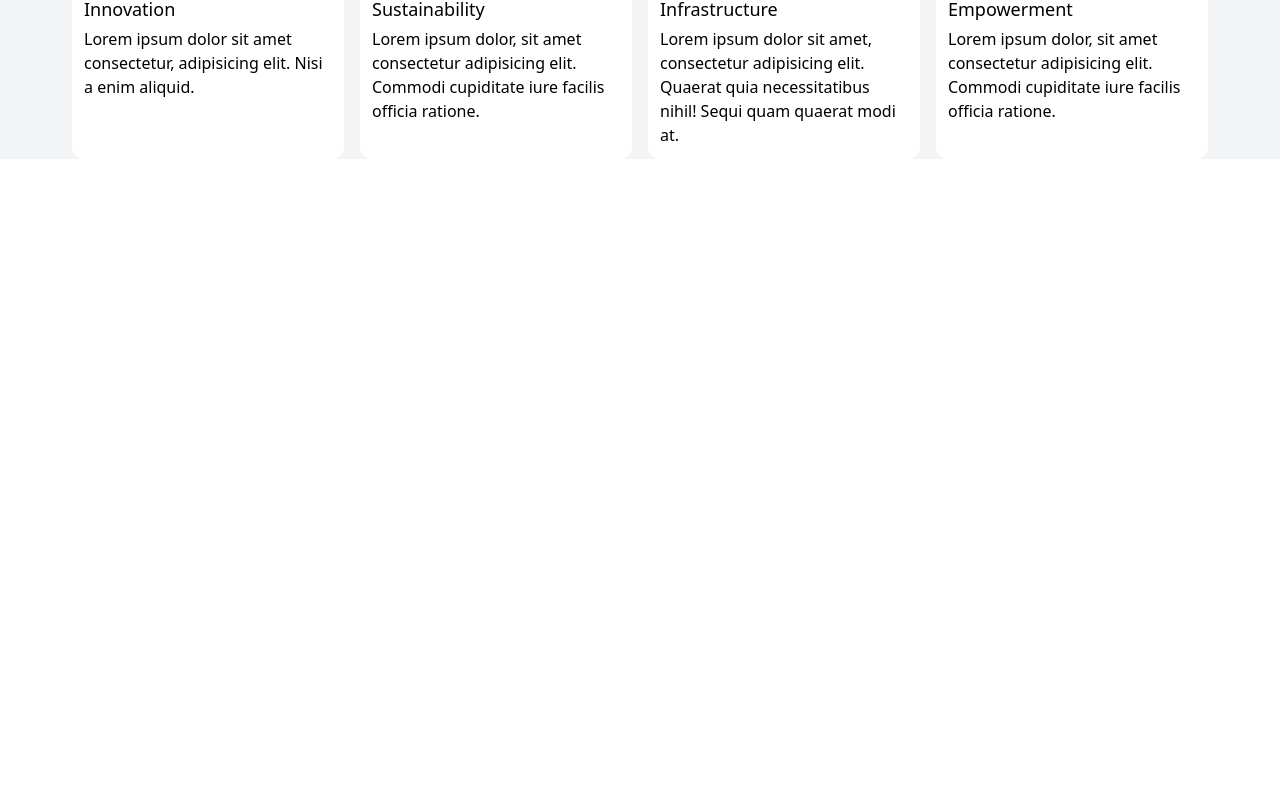
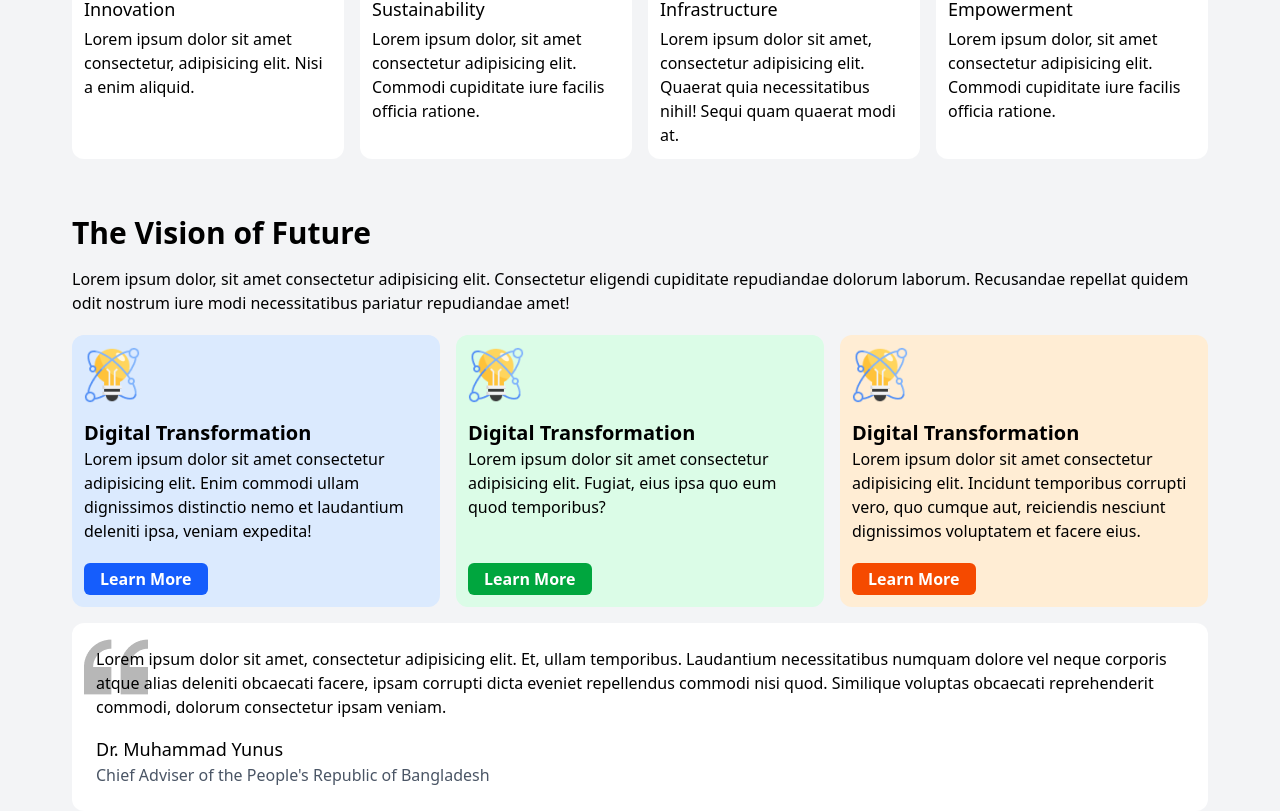
Before and after one commit to mrirakib04/landing-page-5, a React (Vite) app: page / in a window 1280 px wide. Shown: the part 624-1435 px from the top of the page. Before the commit the page ends 800 px from the top, so only its background shows below. Built offline with nearby package versions, Linux system fonts and the light colour scheme.

Commit message:
vision section added

```diff
--- a/src/App.jsx
+++ b/src/App.jsx
@@ -1,5 +1,6 @@
 import Header from "./components/Header";
 import Pillars from "./components/Pillars";
+import Vision from "./components/Vision";
 
 function App() {
   return (
@@ -7,6 +8,7 @@ function App() {
       <div className="max-w-6xl mx-auto px-2">
         <Header></Header>
         <Pillars></Pillars>
+        <Vision></Vision>
       </div>
     </div>
   );
--- /dev/null
+++ b/src/components/Vision.jsx
@@ -0,0 +1,89 @@
+import lightImg from "./../assets/img/card-icon.png";
+import qouteImg from "./../assets/img/quote-bg.png";
+
+const Vision = () => {
+  return (
+    <div className="w-full sm:mt-14 mt-8">
+      <h2 className="md:text-3xl text-2xl mb-4 font-semibold">
+        The Vision of Future
+      </h2>
+      <p>
+        Lorem ipsum dolor, sit amet consectetur adipisicing elit. Consectetur
+        eligendi cupiditate repudiandae dolorum laborum. Recusandae repellat
+        quidem odit nostrum iure modi necessitatibus pariatur repudiandae amet!
+      </p>
+      <div className="mt-5 w-full grid md:grid-cols-3 sm:grid-cols-2 grid-cols-1 gap-4 items-center">
+        <div className="flex flex-col justify-between items-start p-3 rounded-xl bg-blue-100 w-full text-black h-full max-w-sm mx-auto">
+          <div>
+            <img src={lightImg} className="sm:w-14 w-12 mb-2" alt="icon" />
+            <h4 className="text-xl font-semibold mt-4">
+              Digital Transformation
+            </h4>
+            <p>
+              Lorem ipsum dolor sit amet consectetur adipisicing elit. Enim
+              commodi ullam dignissimos distinctio nemo et laudantium deleniti
+              ipsa, veniam expedita!
+            </p>
+          </div>
+          <button className="py-1 px-4 rounded-md font-semibold bg-blue-600 text-white transition hover:bg-blue-700 mt-5 cursor-pointer">
+            Learn More
+          </button>
+        </div>
+        <div className="flex flex-col justify-between items-start p-3 rounded-xl bg-green-100 w-full text-black h-full max-w-sm mx-auto">
+          <div>
+            <img src={lightImg} className="sm:w-14 w-12 mb-2" alt="icon" />
+            <h4 className="text-xl font-semibold mt-4">
+              Digital Transformation
+            </h4>
+            <p>
+              Lorem ipsum dolor sit amet consectetur adipisicing elit. Fugiat,
+              eius ipsa quo eum quod temporibus?
+            </p>
+          </div>
+          <button className="py-1 px-4 rounded-md font-semibold bg-green-600 text-white transition hover:bg-green-700 mt-5 cursor-pointer">
+            Learn More
+          </button>
+        </div>
+        <div className="flex flex-col justify-between items-start p-3 rounded-xl bg-orange-100 w-full text-black h-full max-w-sm mx-auto">
+          <div>
+            <img src={lightImg} className="sm:w-14 w-12 mb-2" alt="icon" />
+            <h4 className="text-xl font-semibold mt-4">
+              Digital Transformation
+            </h4>
+            <p>
+              Lorem ipsum dolor sit amet consectetur adipisicing elit. Incidunt
+              temporibus corrupti vero, quo cumque aut, reiciendis nesciunt
+              dignissimos voluptatem et facere eius.
+            </p>
+          </div>
+          <button className="py-1 px-4 rounded-md font-semibold bg-orange-600 text-white transition hover:bg-orange-700 mt-5 cursor-pointer">
+            Learn More
+          </button>
+        </div>
+      </div>
+      <div className="w-full bg-white p-3 mt-4 rounded-xl">
+        <div
+          className="w-full p-3 bg-white"
+          style={{
+            background: `url(${qouteImg})`,
+            backgroundRepeat: "no-repeat",
+          }}
+        >
+          <p>
+            Lorem ipsum dolor sit amet, consectetur adipisicing elit. Et, ullam
+            temporibus. Laudantium necessitatibus numquam dolore vel neque
+            corporis atque alias deleniti obcaecati facere, ipsam corrupti dicta
+            eveniet repellendus commodi nisi quod. Similique voluptas obcaecati
+            reprehenderit commodi, dolorum consectetur ipsam veniam.
+          </p>
+          <h3 className="text-lg font-medium mt-4">Dr. Muhammad Yunus</h3>
+          <p className="text-gray-600">
+            Chief Adviser of the People&apos;s Republic of Bangladesh
+          </p>
+        </div>
+      </div>
+    </div>
+  );
+};
+
+export default Vision;
```
